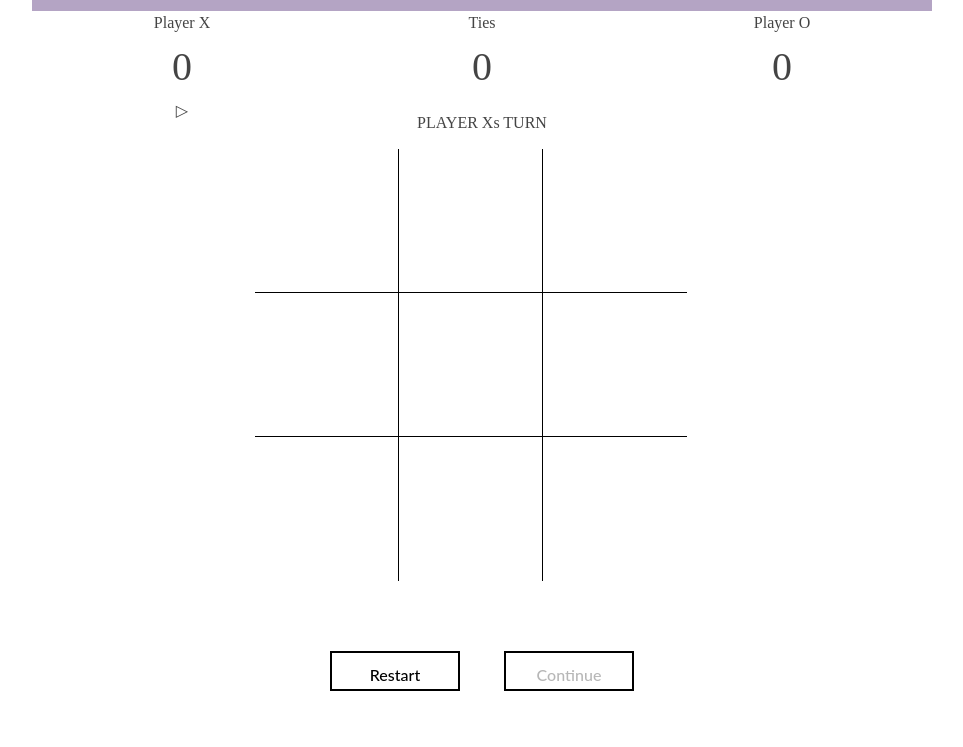
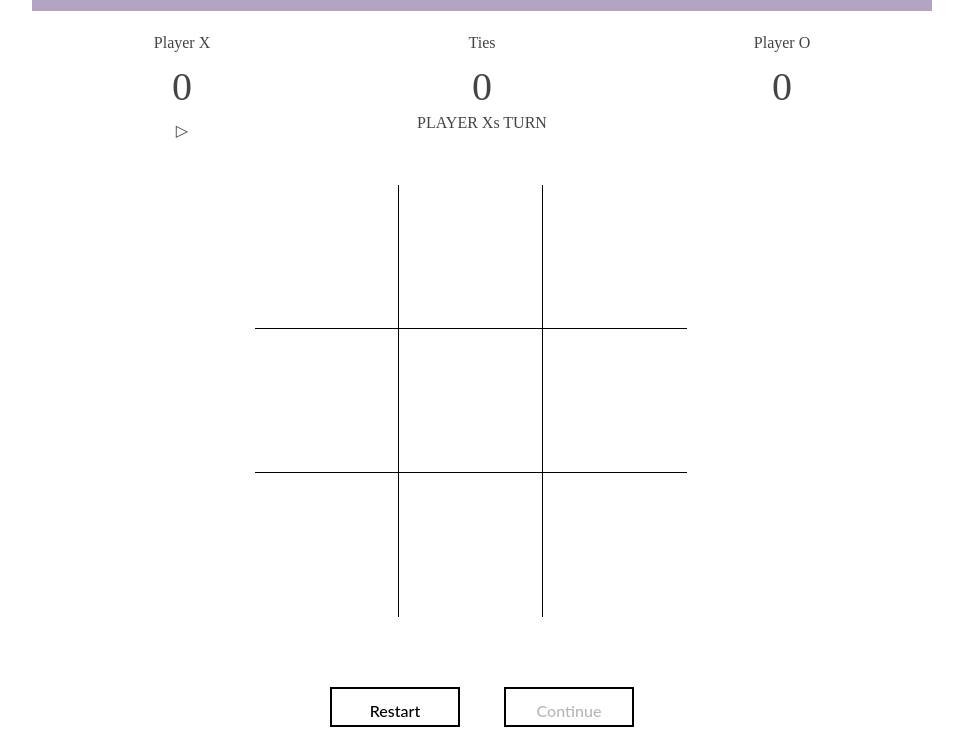
Before and after one commit to marcdsp/TOP_TicTacToe, a plain HTML site: page index.html in a window 1280 px wide. Shown: the part 89-836 px from the top of the page, without its empty margins (158-1121 px from the left). Before the commit the page ends 800 px from the top, so only its background shows below. Drawn offline with Linux system fonts and the light colour scheme.

Commit message:
added padding for some space

```diff
--- a/styles.css
+++ b/styles.css
@@ -104,6 +104,7 @@ display: flex;
 flex-wrap: wrap;
 width: 454px;
 padding-bottom: 50px;
+padding-top: 50px;
 }
 
 .cell {
@@ -138,18 +139,23 @@ font-weight: bold;
   grid-area: player1score;
   text-align: center;
   align-self: start;
+  padding-top: 20px;
 }
 
 #tiedContainer {
   grid-area: tiedScore;
   text-align: center;
   align-self: start;
+  padding-top: 20px;
+
 }
 
 #player2container {
   grid-area: player2score;
   text-align: center;
   align-self: start;
+  padding-top: 20px;
+
 }
 
 #gameButtons {
```
